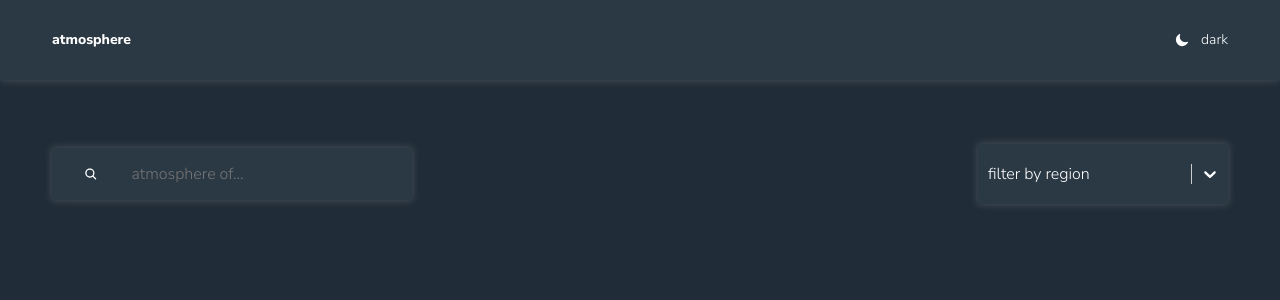
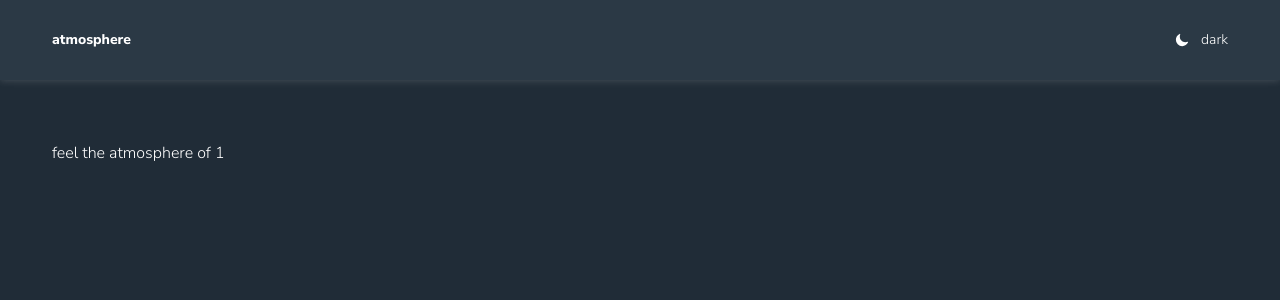
Before and after one commit to katsuro666/atmosphere, a React (Vite) app: page /country/1 in a window 1280 px wide. Shown: the top 300 px of the page. Built offline with nearby package versions, Linux system fonts and the light colour scheme; no server answers.

Commit message:
add react-router-dom routes, now you can open the page of each country and then go back to the homepage

```diff
--- a/src/App.jsx
+++ b/src/App.jsx
@@ -1,36 +1,23 @@
-import { Controls } from './components/Controls';
+import { useState } from 'react';
+import { Route, Routes } from 'react-router-dom';
+
 import { Header } from './components/Header';
 import { Main } from './components/Main';
-
-import axios from 'axios';
-import { useState, useEffect } from 'react';
-import { ALL_COUNTRIES } from './config';
-import { CountriesList } from './components/CountriesList';
-import { CountryCard } from './components/CountryCard';
-
+import { HomePage } from './pages/HomePage';
+import { Country } from './pages/Country';
+import { NotFound } from './pages/NotFound';
 function App() {
   const [countries, setCountries] = useState([]);
 
-  useEffect(() => {
-    axios.get(ALL_COUNTRIES).then(({ data }) => setCountries(data));
-  }, []);
-
-  console.log(countries);
   return (
     <>
       <Header />
       <Main>
-        <Controls />
-        <CountriesList>
-          {countries.map((country) => {
-            const countryInfo = {
-              img: country.flags.png,
-              name: country.name.common,
-            };
-
-            return <CountryCard key={country.name.common} {...countryInfo} />;
-          })}
-        </CountriesList>
+        <Routes>
+          <Route path='/' element={<HomePage countries={countries} setCountries={setCountries} />} />
+          <Route path='/country/:name' element={<Country />} />
+          <Route path='*' element={<NotFound />} />
+        </Routes>
       </Main>
     </>
   );
--- a/src/components/Header.jsx
+++ b/src/components/Header.jsx
@@ -1,4 +1,5 @@
 import { useState, useEffect } from 'react';
+import { Link } from 'react-router-dom';
 import styled from 'styled-components';
 import { Container } from './Container';
 import { IoMoon, IoSunnySharp } from 'react-icons/io5';
@@ -15,8 +16,8 @@
   padding: 2rem 0;
 `;
 
-const Title = styled.a.attrs({
-  href: '/',
+const Title = styled(Link).attrs({
+  to: '/',
 })`
   color: var(--colors-text);
   font-size: var(--fs-sm);
--- a/src/main.jsx
+++ b/src/main.jsx
@@ -1,11 +1,14 @@
-import React from 'react'
-import ReactDOM from 'react-dom/client'
-import App from './App.jsx'
-import 'normalize.css'
-import './index.css'
+import React from 'react';
+import ReactDOM from 'react-dom/client';
+import { BrowserRouter } from 'react-router-dom';
+import App from './App.jsx';
+import 'normalize.css';
+import './index.css';
 
 ReactDOM.createRoot(document.getElementById('root')).render(
   <React.StrictMode>
-    <App />
-  </React.StrictMode>,
-)
+    <BrowserRouter>
+      <App />
+    </BrowserRouter>
+  </React.StrictMode>
+);
--- /dev/null
+++ b/src/pages/Country.jsx
@@ -0,0 +1,11 @@
+import { useParams } from "react-router-dom";
+
+export const Country = () => {
+  const { name } = useParams();
+
+  return (
+    <div>
+      feel the atmosphere of {name}
+    </div>
+  );
+};
--- /dev/null
+++ b/src/pages/HomePage.jsx
@@ -0,0 +1,39 @@
+import { useEffect } from 'react';
+import axios from 'axios';
+import { useNavigate } from 'react-router-dom';
+import { ALL_COUNTRIES } from '../config';
+
+import { CountriesList } from '../components/CountriesList';
+import { CountryCard } from '../components/CountryCard';
+import { Controls } from '../components/Controls';
+export const HomePage = ({ countries, setCountries }) => {
+  const navigate = useNavigate();
+
+  useEffect(() => {
+    if (!countries.length) {
+      axios.get(ALL_COUNTRIES).then(({ data }) => setCountries(data));
+    }
+  }, []);
+
+  return (
+    <>
+      <Controls />
+      <CountriesList>
+        {countries.map((country) => {
+          const countryInfo = {
+            img: country.flags.png,
+            name: country.name.common,
+          };
+
+          return (
+            <CountryCard
+              key={country.name.common}
+              {...countryInfo}
+              onClick={() => navigate(`/country/${country.name.common}`)}
+            />
+          );
+        })}
+      </CountriesList>
+    </>
+  );
+};
--- /dev/null
+++ b/src/pages/NotFound.jsx
@@ -0,0 +1,5 @@
+export const NotFound = () => {
+  return (
+    <div>This page doesn`t exist</div>
+  )
+}
```
